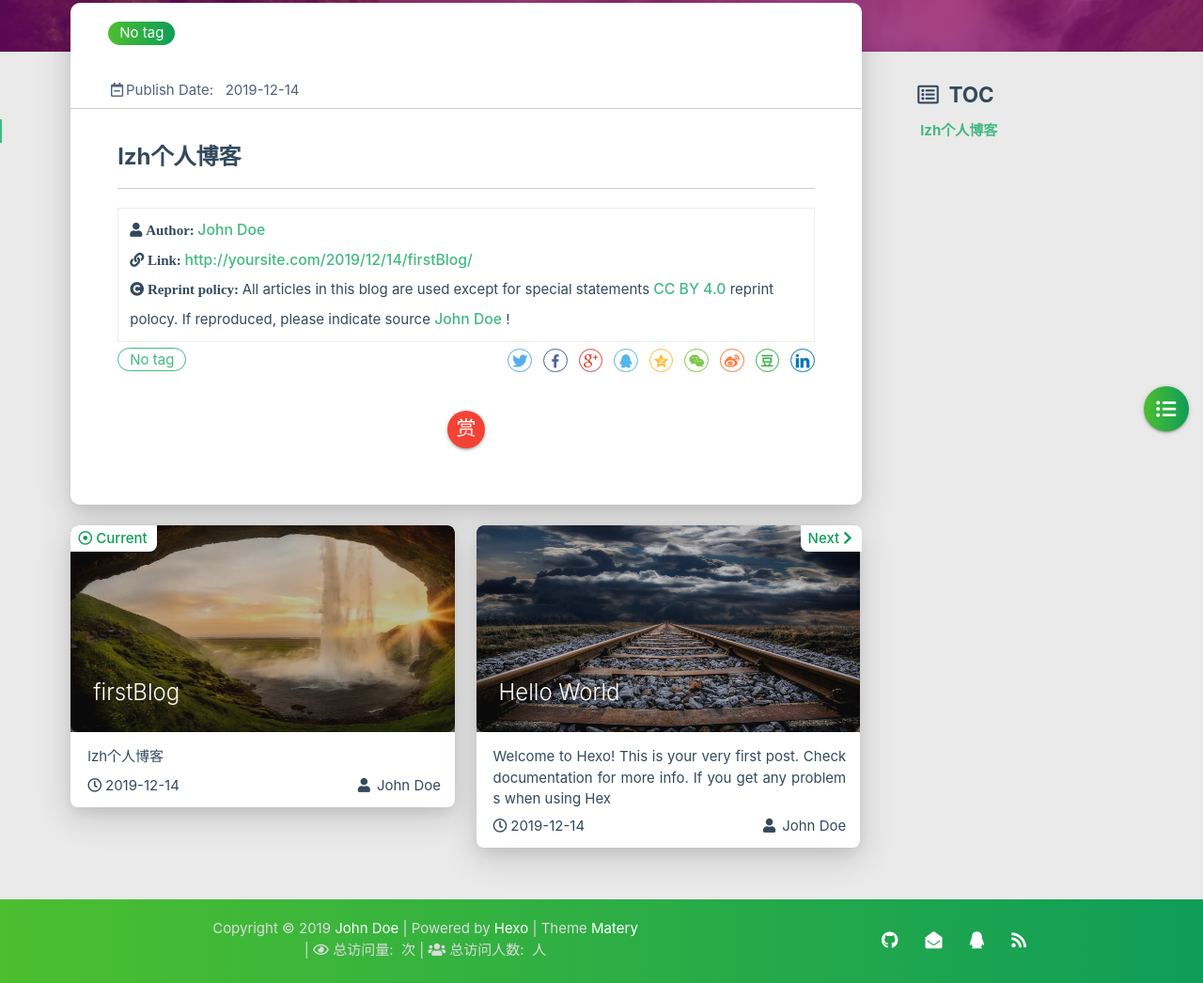
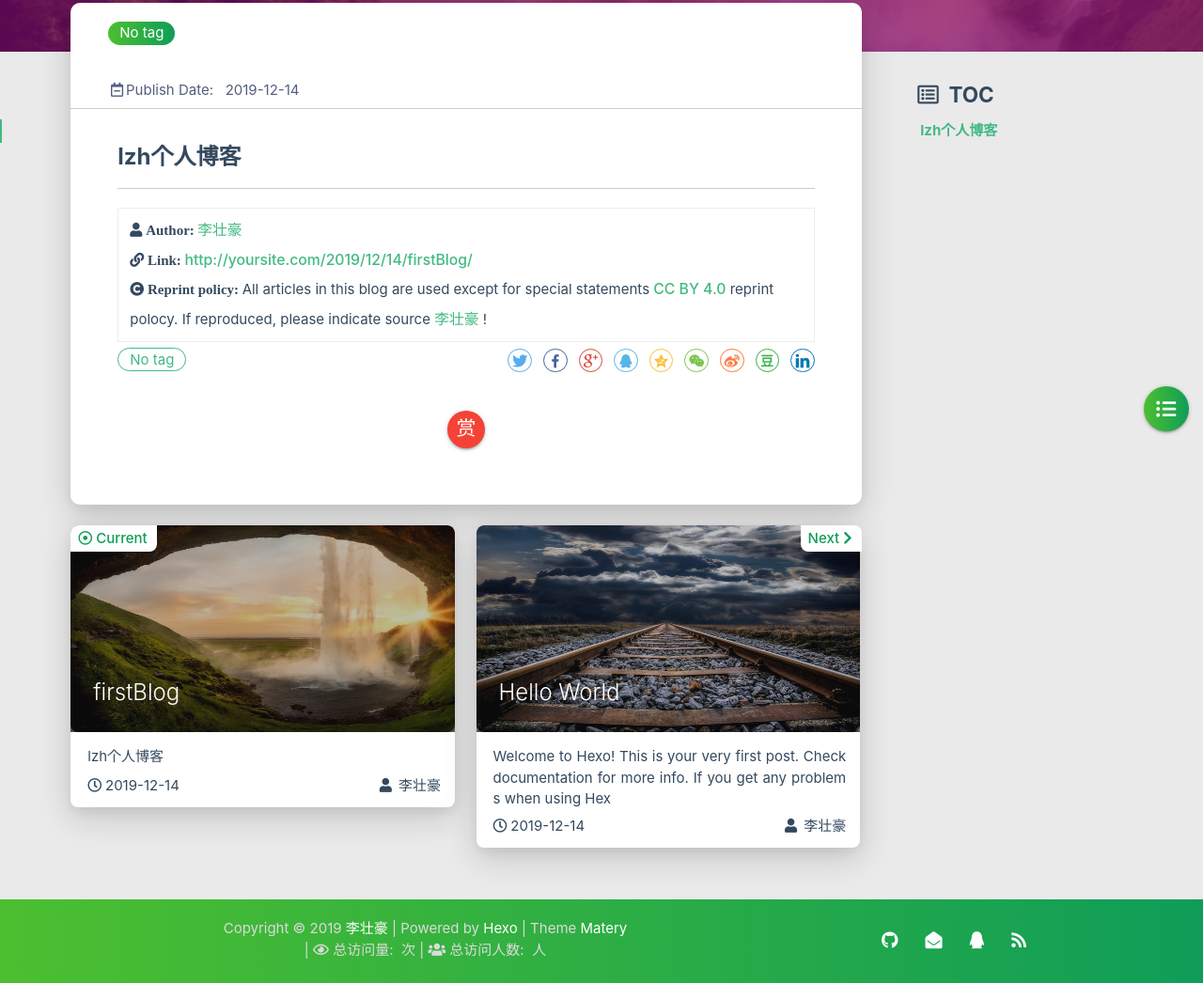
Before and after one commit to codinghit/codinghit.github.io, a plain HTML site: page 2019/12/14/firstBlog/index.html in a window 1280 px wide. Shown: the part 265-1311 px from the top of the page at 94% size. Drawn offline with Linux system fonts and the light colour scheme; some packages are replaced by stand-ins of ours; no server answers; a script that the page names is missing.

Commit message:
Site updated: 2019-12-27 13:44:25

```diff
--- a/2019/12/14/firstBlog/index.html
+++ b/2019/12/14/firstBlog/index.html
@@ -1,5 +1,5 @@
 <!DOCTYPE HTML>
-<html lang="en">
+<html lang="zn-CN">
 
 
 <head>
@@ -469,7 +469,7 @@
                     </i>
                 </span>
                 <span class="reprint-info">
-                    <a href="http://yoursite.com" rel="external nofollow noreferrer">John Doe</a>
+                    <a href="http://yoursite.com" rel="external nofollow noreferrer">李壮豪</a>
                 </span>
             </div>
             <div class="reprint__type">
@@ -492,7 +492,7 @@
                     All articles in this blog are used except for special statements
                     <a href="https://creativecommons.org/licenses/by/4.0/deed.zh" rel="external nofollow noreferrer" target="_blank">CC BY 4.0</a>
                     reprint polocy. If reproduced, please indicate source
-                    <a href="http://yoursite.com" target="_blank">John Doe</a>
+                    <a href="http://yoursite.com" target="_blank">李壮豪</a>
                     !
                 </span>
             </div>
@@ -707,7 +707,7 @@
                         <span class="publish-author">
 
                             <i class="fas fa-user fa-fw"></i>
-                            John Doe
+                            李壮豪
 
                         </span>
                     </div>
@@ -745,7 +745,7 @@
                         <span class="publish-author">
 
                             <i class="fas fa-user fa-fw"></i>
-                            John Doe
+                            李壮豪
 
                         </span>
                     </div>
@@ -891,7 +891,7 @@ code[class*="language-"], pre[class*="language-"] { white-space: pre !important;
         <div class="col s12 m8 l8 copy-right">
             Copyright&nbsp;&copy;
             <span id="year">2019</span>
-            <a href="http://yoursite.com" target="_blank">John Doe</a>
+            <a href="http://yoursite.com" target="_blank">李壮豪</a>
             |&nbsp;Powered by&nbsp;<a href="https://hexo.io/" target="_blank">Hexo</a>
             |&nbsp;Theme&nbsp;<a href="https://github.com/blinkfox/hexo-theme-matery" target="_blank">Matery</a>
             <br>
```
Also changed, not shown: 2019/12/14/hello-world/index.html (+6 -6 lines), archives/2019/12/index.html (+4 -4 lines), archives/2019/index.html (+4 -4 lines), archives/index.html (+4 -4 lines), index.html (+4 -4 lines).
